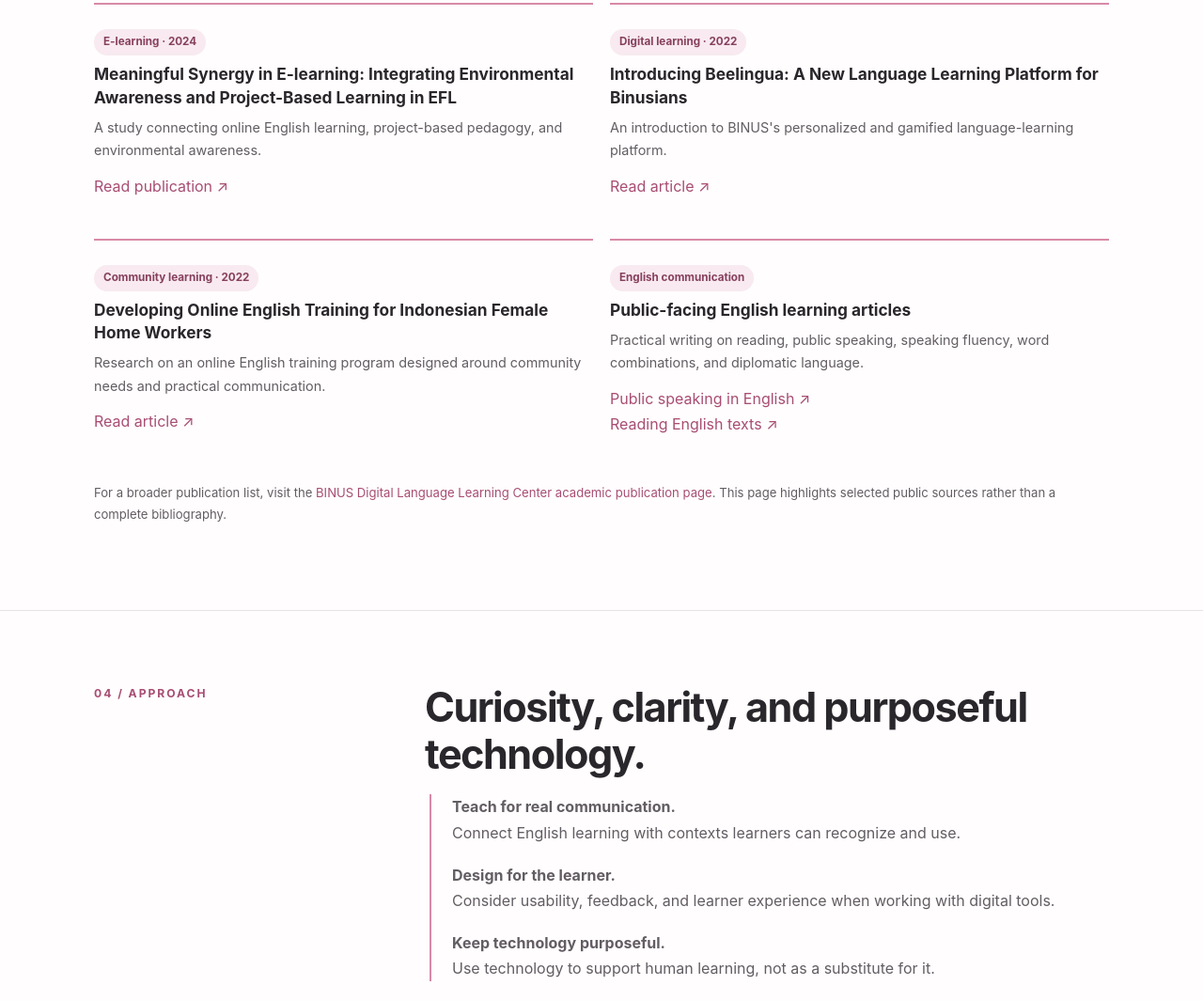
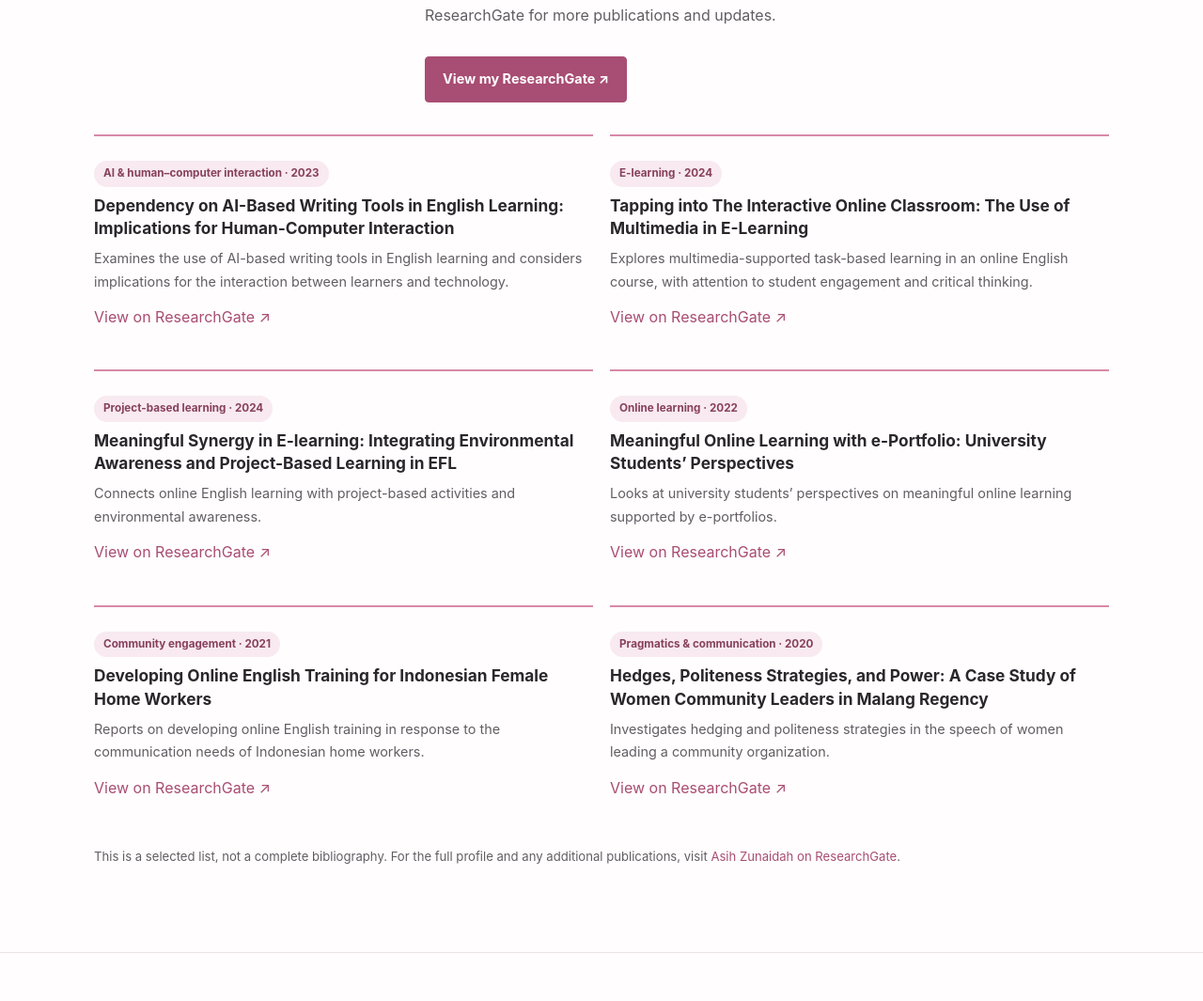
Before and after one commit to z-asih/a-z, a plain HTML site: page index.html in a window 1280 px wide. Shown: the part 2024-3089 px from the top of the page at 94% size. Drawn offline with Linux system fonts and the light colour scheme.

Commit message:
Revise research section using ResearchGate publications

```diff
--- a/index.html
+++ b/index.html
@@ -16,12 +16,14 @@
 <section class="wrap hero" id="home"><div><div class="eyebrow">Lecturer · Researcher · Learning Designer</div><h1>Asih<br><em>Zunaidah.</em></h1><p class="intro">I work at the intersection of English language education, communication, and learning technology. My interests center on making language learning more engaging, thoughtful, and useful in real life.</p><div class="actions"><a class="btn primary" href="#work">Explore my work</a><a class="btn" href="#contact">Get in touch</a></div></div><div class="portrait" role="img" aria-label="Stylized AZ monogram portrait placeholder"></div></section>
 <section class="section" id="about"><div class="wrap"><div class="section-head"><div class="kicker">01 / About</div><div><h2>Language learning with people at the center.</h2><p>I am an English lecturer and researcher at BINUS University, Indonesia. My academic work includes English language teaching, linguistics, communication, and the use of digital tools to support learning.</p><p>I am particularly interested in how learners experience technology: not only whether a tool works, but how it supports motivation, understanding, independence, and meaningful communication.</p><p class="small">Publicly available professional biographies note that I began my higher-education career in 2010 and earned my undergraduate and master's degrees from Brawijaya University.</p></div></div></div></section>
 <section class="section" id="interests"><div class="wrap"><div class="section-head"><div class="kicker">02 / Focus</div><div><h2>What I explore</h2><p>My teaching and research connect language, human experience, and practical technology.</p></div></div><div class="cards"><article class="card"><div class="num">01</div><h3>English & professional communication</h3><p>Helping learners develop practical English for academic, workplace, and everyday communication.</p></article><article class="card"><div class="num">02</div><h3>Digital language learning</h3><p>Exploring e-learning, mobile-assisted learning, CALL, and interactive approaches to language practice.</p></article><article class="card"><div class="num">03</div><h3>Human-centered AI & UX</h3><p>Studying how learners interact with digital and AI-supported tools, including questions of experience, agency, and responsible use.</p></article></div></div></section>
-<section class="section" id="work"><div class="wrap"><div class="section-head"><div class="kicker">03 / Selected work</div><div><h2>Research, writing & projects</h2><p>A selection of publicly available publications and educational writing. Follow the links to read the original sources.</p></div></div><div class="pubs">
-<article class="pub"><span class="tag">E-learning · 2024</span><h3>Meaningful Synergy in E-learning: Integrating Environmental Awareness and Project-Based Learning in EFL</h3><p>A study connecting online English learning, project-based pedagogy, and environmental awareness.</p><a href="https://jurnal.ucy.ac.id/index.php/fkip/article/download/2314/2210/10328" target="_blank" rel="noopener">Read publication ↗</a></article>
-<article class="pub"><span class="tag">Digital learning · 2022</span><h3>Introducing Beelingua: A New Language Learning Platform for Binusians</h3><p>An introduction to BINUS's personalized and gamified language-learning platform.</p><a href="https://binus.ac.id/malang/2022/08/introducing-beelingua-a-new-language-learning-platform-for-binusians/" target="_blank" rel="noopener">Read article ↗</a></article>
-<article class="pub"><span class="tag">Community learning · 2022</span><h3>Developing Online English Training for Indonesian Female Home Workers</h3><p>Research on an online English training program designed around community needs and practical communication.</p><a href="https://binus.ac.id/malang/2022/05/conference-paper-developing-online-english-training-for-indonesian-female-home-workers/" target="_blank" rel="noopener">Read article ↗</a></article>
-<article class="pub"><span class="tag">English communication</span><h3>Public-facing English learning articles</h3><p>Practical writing on reading, public speaking, speaking fluency, word combinations, and diplomatic language.</p><a href="https://binus.ac.id/malang/2018/07/public-speaking-in-english-4-ways-to-sound-like-a-pro/" target="_blank" rel="noopener">Public speaking in English ↗</a><br><a href="https://binus.ac.id/malang/2018/07/reading-english-texts-always-start-from-entertainment/" target="_blank" rel="noopener">Reading English texts ↗</a></article>
-</div><p class="small" style="margin-top:24px">For a broader publication list, visit the <a href="https://dllc.binus.ac.id/academic-publication/" target="_blank" rel="noopener">BINUS Digital Language Learning Center academic publication page</a>. This page highlights selected public sources rather than a complete bibliography.</p></div></section>
+<section class="section" id="work"><div class="wrap"><div class="section-head"><div class="kicker">03 / Research</div><div><h2>Research on language, learning, and technology</h2><p>My research explores digital English learning, learner engagement, human–AI interaction, and communication in social and educational contexts. The work below is a selected list; visit ResearchGate for more publications and updates.</p><div class="actions"><a class="btn primary" href="https://www.researchgate.net/profile/Asih-Zunaidah" target="_blank" rel="noopener">View my ResearchGate ↗</a></div></div></div><div class="pubs">
+<article class="pub"><span class="tag">AI & human–computer interaction · 2023</span><h3>Dependency on AI-Based Writing Tools in English Learning: Implications for Human-Computer Interaction</h3><p>Examines the use of AI-based writing tools in English learning and considers implications for the interaction between learners and technology.</p><a href="https://www.researchgate.net/publication/374785595_Dependency_on_AI-Based_Writing_Tools_in_English_Learning_Implications_for_Human-Computer_Interaction" target="_blank" rel="noopener">View on ResearchGate ↗</a></article>
+<article class="pub"><span class="tag">E-learning · 2024</span><h3>Tapping into The Interactive Online Classroom: The Use of Multimedia in E-Learning</h3><p>Explores multimedia-supported task-based learning in an online English course, with attention to student engagement and critical thinking.</p><a href="https://www.researchgate.net/publication/379927755_Tapping_into_The_Interactive_Online_Classroom_The_Use_of_Multimedia_in_E-Learning" target="_blank" rel="noopener">View on ResearchGate ↗</a></article>
+<article class="pub"><span class="tag">Project-based learning · 2024</span><h3>Meaningful Synergy in E-learning: Integrating Environmental Awareness and Project-Based Learning in EFL</h3><p>Connects online English learning with project-based activities and environmental awareness.</p><a href="https://www.researchgate.net/publication/379647163_Meaningful_Synergy_in_E-learning_Integrating_Environmental_Awareness_and_Project-Based_Learning_in_EFL" target="_blank" rel="noopener">View on ResearchGate ↗</a></article>
+<article class="pub"><span class="tag">Online learning · 2022</span><h3>Meaningful Online Learning with e-Portfolio: University Students’ Perspectives</h3><p>Looks at university students’ perspectives on meaningful online learning supported by e-portfolios.</p><a href="https://www.researchgate.net/publication/366552343_Meaningful_Online_Learning_with_e-Portfolio_University_Students%27_Perspectives" target="_blank" rel="noopener">View on ResearchGate ↗</a></article>
+<article class="pub"><span class="tag">Community engagement · 2021</span><h3>Developing Online English Training for Indonesian Female Home Workers</h3><p>Reports on developing online English training in response to the communication needs of Indonesian home workers.</p><a href="https://www.researchgate.net/publication/357035700_Developing_Online_English_Training_for_Indonesian_Female_Home_Workers" target="_blank" rel="noopener">View on ResearchGate ↗</a></article>
+<article class="pub"><span class="tag">Pragmatics & communication · 2020</span><h3>Hedges, Politeness Strategies, and Power: A Case Study of Women Community Leaders in Malang Regency</h3><p>Investigates hedging and politeness strategies in the speech of women leading a community organization.</p><a href="https://www.researchgate.net/publication/339667600_HEDGES_POLITENESS_STRATEGIES_AND_POWER_A_CASE_STUDY_OF_WOMEN_COMMUNITY_LEADERS_IN_MALANG_REGENCY" target="_blank" rel="noopener">View on ResearchGate ↗</a></article>
+</div><p class="small" style="margin-top:24px">This is a selected list, not a complete bibliography. For the full profile and any additional publications, visit <a href="https://www.researchgate.net/profile/Asih-Zunaidah" target="_blank" rel="noopener">Asih Zunaidah on ResearchGate</a>.</p></div></section>
 <section class="section"><div class="wrap"><div class="section-head"><div class="kicker">04 / Approach</div><div><h2>Curiosity, clarity, and purposeful technology.</h2><div class="timeline"><p><strong>Teach for real communication.</strong><br>Connect English learning with contexts learners can recognize and use.</p><p><strong>Design for the learner.</strong><br>Consider usability, feedback, and learner experience when working with digital tools.</p><p><strong>Keep technology purposeful.</strong><br>Use technology to support human learning, not as a substitute for it.</p></div></div></div></div></section>
 <section class="section" id="contact"><div class="wrap"><div class="contact"><div><div class="kicker">Let's connect</div><h2>Interested in language, learning, or research?</h2><p style="margin:0">For academic or professional inquiries, feel free to reach out.</p></div><div class="actions"><a class="btn primary" href="mailto:asih.zunaidah@binus.ac.id">Email me</a><a class="btn" href="https://github.com/z-asih/a-z" target="_blank" rel="noopener">GitHub ↗</a></div></div><p class="small" style="margin-top:16px">Professional email listed in a public academic publication: asih.zunaidah@binus.ac.id.</p></div></section>
 </main>
```
